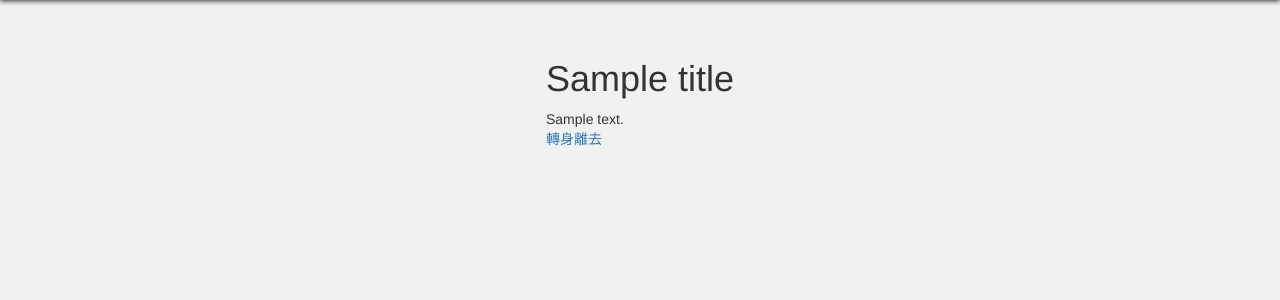
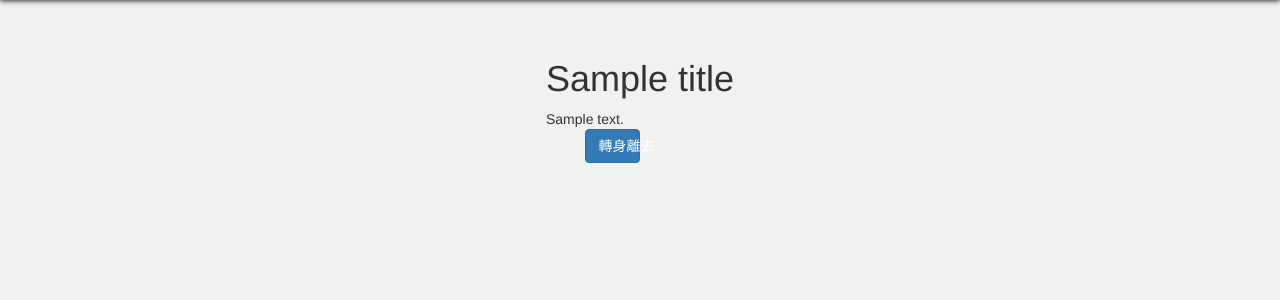
Before and after one commit to sitcon-tw/arcane, a Django app: template app/templates/submit.html in a window 1280 px wide. Shown: the part 51-351 px from the top of the page. Run offline with Django 3.2, Linux system fonts and the light colour scheme; the template is opened without the code that fills it: most values are stand-ins (such as "Sample title", 1, 10 or a date in 2020); some libraries are stand-ins or nearby versions.

Commit message:
bootstrap submit page

```diff
--- a/app/templates/submit.html
+++ b/app/templates/submit.html
@@ -5,8 +5,12 @@
     <h1>{{ title }}</h1>
     {{ content }}
 {% if next_page %}
-    <p><a href="{{ next_page }}">轉身離去</a></p>
+    <div class="row">
+        <a href="{{ next_page }}" class="btn btn-primary col-xs-12 col-md-3 col-md-offset-3">轉身離去</a>
+    </div>
 {% else %}
-    <p><a href="{% url 'home' %}">轉身離去</a></p>
+    <div class="row">
+        <a href="{% url 'home' %}" class="btn btn-primary col-xs-12 col-md-4 col-md-offset-4">轉身離去</a>
+    </div>
 {% endif %}
 {% endblock %}
```
